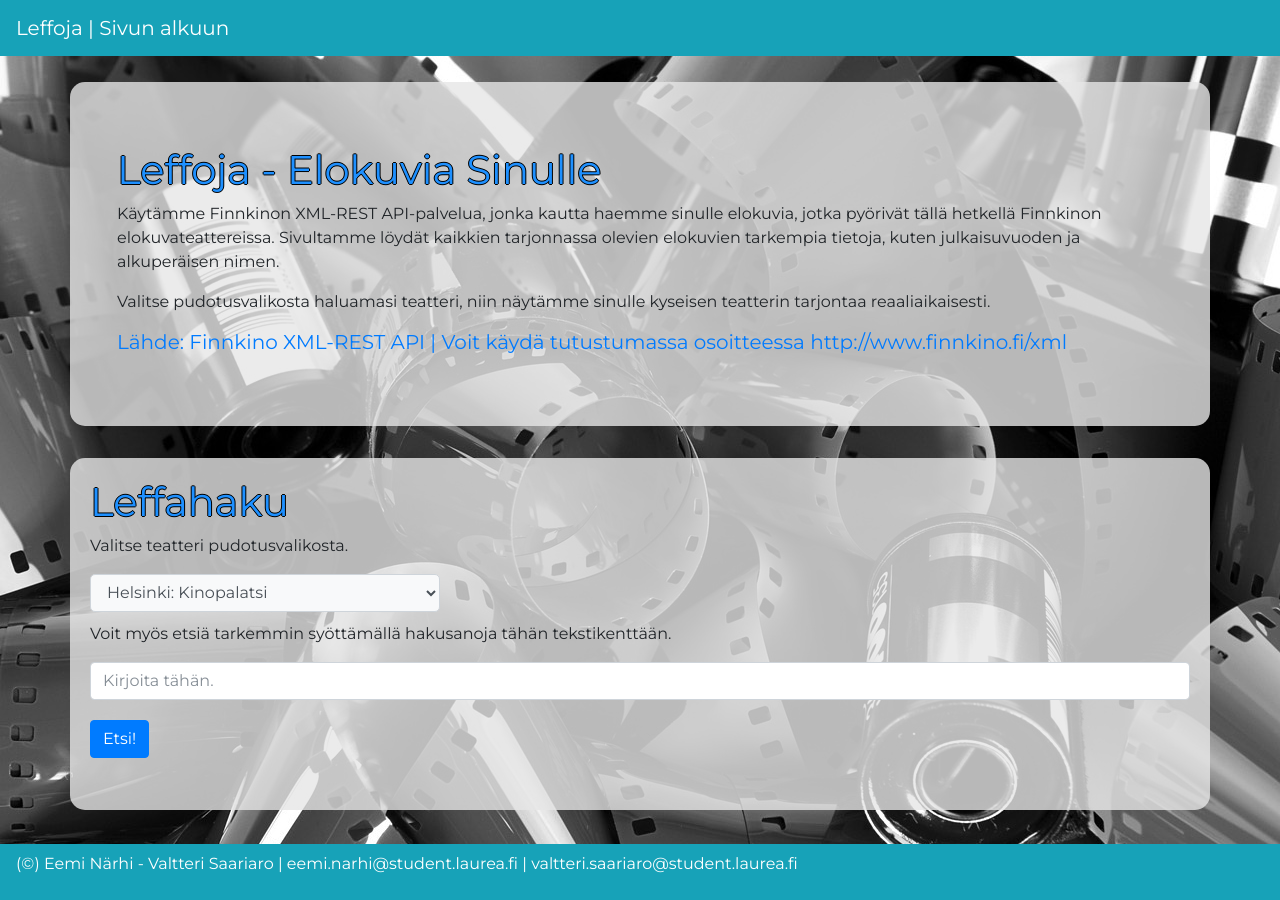
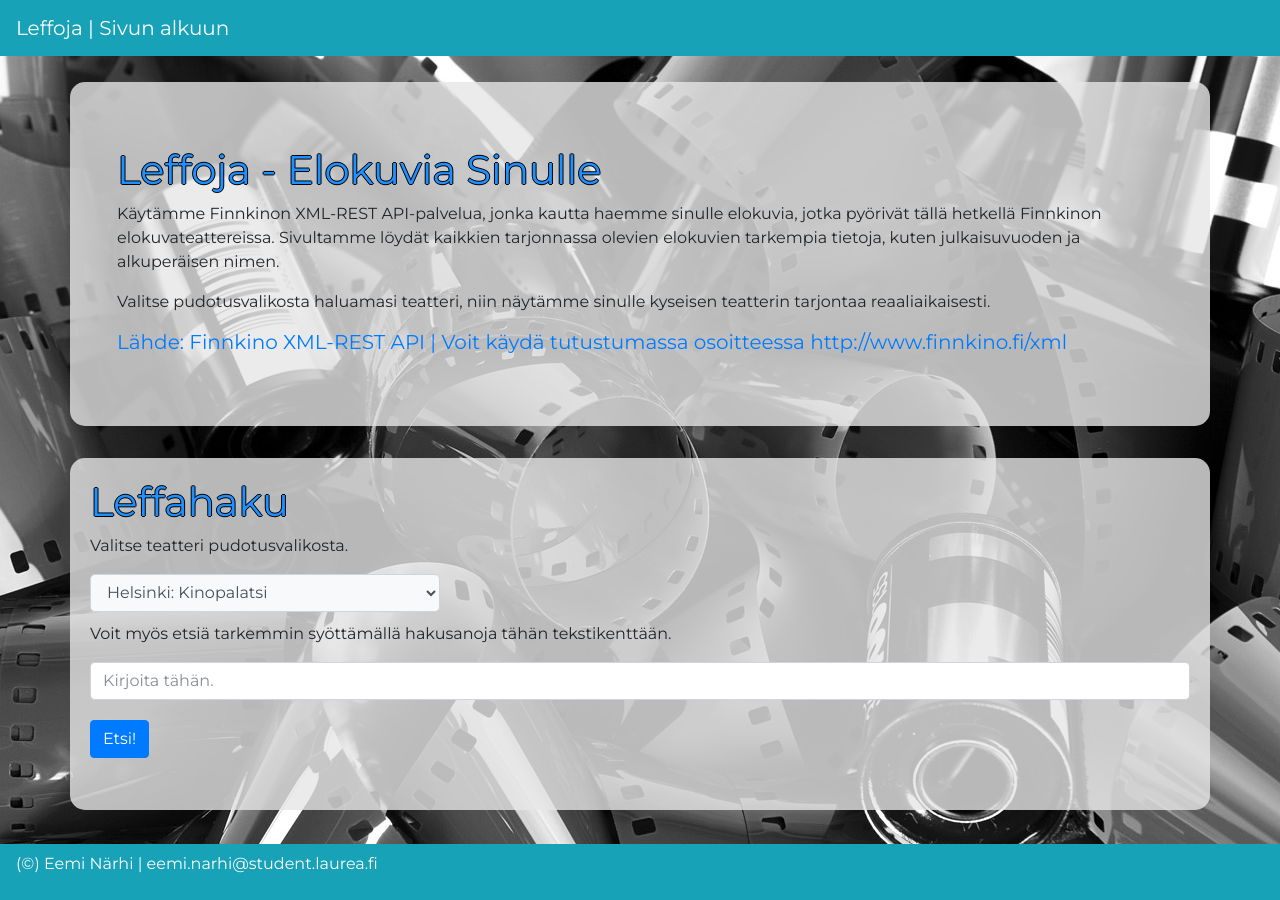
Before and after one commit to Emersson3/emersson3.github.io, a Jekyll site: the page leffoja.html, which Jekyll copies as it is, in a window 1280 px wide. Built offline with Jekyll 4.4.1, drawn with Linux system fonts in a browser that asks for light colours; nearby versions of some CDN libraries.

Commit message:
Tekijämuutos

```diff
--- a/leffoja.html
+++ b/leffoja.html
@@ -62,7 +62,7 @@
 </div>
 
 <nav id="loppu" class="navbar navbar-expand-sm navbar-dark bg-info fixed-bottom">
-	<p style="color: white">(©) Eemi Närhi - Valtteri Saariaro | eemi.narhi@student.laurea.fi | valtteri.saariaro@student.laurea.fi</p>
+	<p style="color: white">(©) Eemi Närhi | eemi.narhi@student.laurea.fi</p>
 </nav>
 
 	<script>
```
